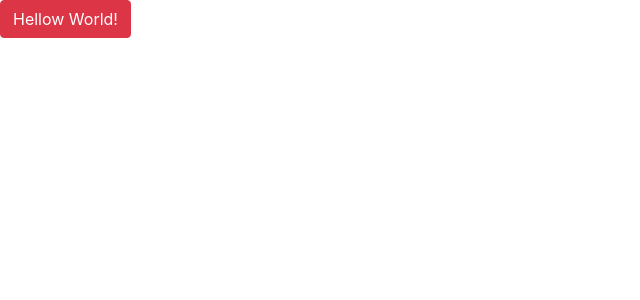
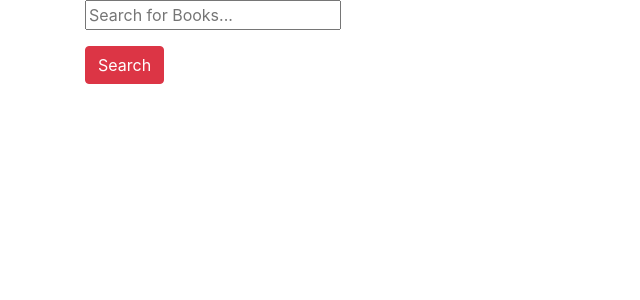
Before and after one commit to Dragontalker/mern-google-books-search, a React (Create React App) app in the folder client/: page / in a window 1280 px wide. Shown: the top 300 px of the page, without its empty margins (0-640 px from the left). Built offline with nearby package versions, Linux system fonts and the light colour scheme.

Commit message:
Added testing form and button.

```diff
--- a/client/src/App.js
+++ b/client/src/App.js
@@ -1,8 +1,19 @@
+import axios from 'axios';
 
 function App() {
   return (
-    <div>
-      <button className="btn btn-danger">Hellow World!</button>
+    <div className="container">
+      <form>
+        <div className="form-group">
+          <input
+            type="text"
+            className="input-control"
+            placeholder="Search for Books..."
+            autoComplete="off"
+          />
+        </div>
+        <button type="submit" className="btn btn-danger">Search</button>
+      </form>
     </div>
   );
 }
```
